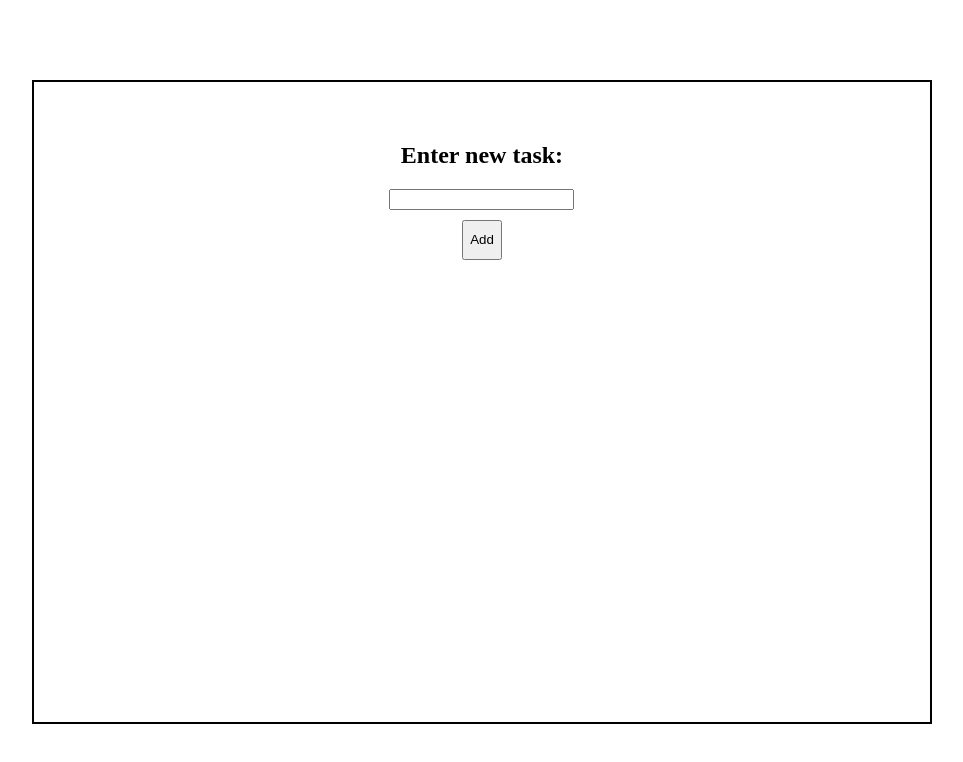
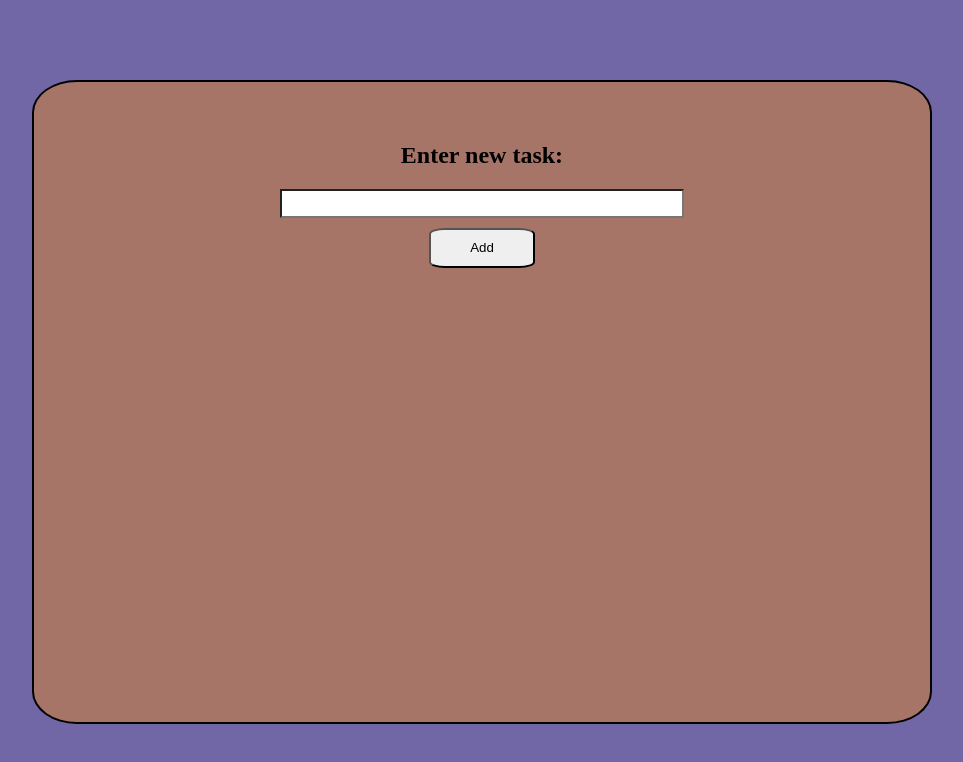
Before and after one commit to krstljrk/react-to-do, a React (Create React App) app: page / in a window 1280 px wide. Shown: the top 762 px of the page, without its empty margins (158-1121 px from the left). Built offline with nearby package versions, Linux system fonts and the light colour scheme.

Commit message:
added more css

```diff
--- a/src/App.css
+++ b/src/App.css
@@ -1,6 +1,12 @@
 .app {
   border: 2px solid black;
+  border-radius: 5%;
+  background-color: #A67567;
   margin: 5em auto 0 auto;
   max-width: 70vw;
   min-height: 80vh;
 }
+
+body {
+  background-color: #7167A6;
+}
--- a/src/css/addTodo.css
+++ b/src/css/addTodo.css
@@ -13,7 +13,10 @@
   }
 
   .todoInput {
-    max-width: 30em;
+    text-align: center;
+    min-width: 30em;
+    padding: 5px 0 5px 0;
+    border-radius: 0%;
   }
 
   .inputElem {
@@ -21,6 +24,7 @@
   }
 
   .add-btn {
-    max-width: 8em;
+    min-width: 8em;
     height: 3em;
+    border-radius: 15%;
   }
--- a/src/css/toDoItem.css
+++ b/src/css/toDoItem.css
@@ -1,4 +1,5 @@
 .todoItem {
+  background-color: #A66784;
     position: relative;
     display: inline-block;
     border: 2px solid black;
```
